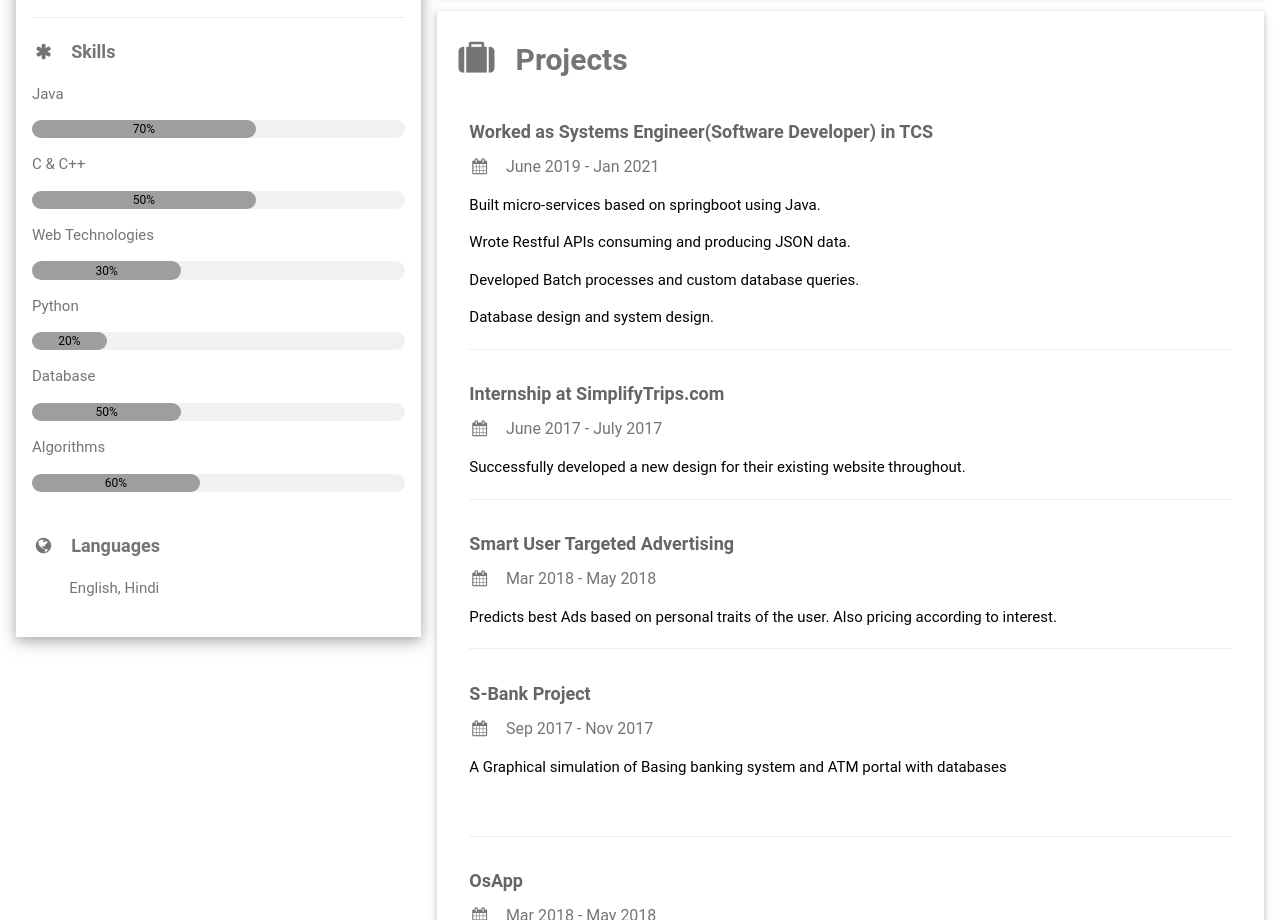
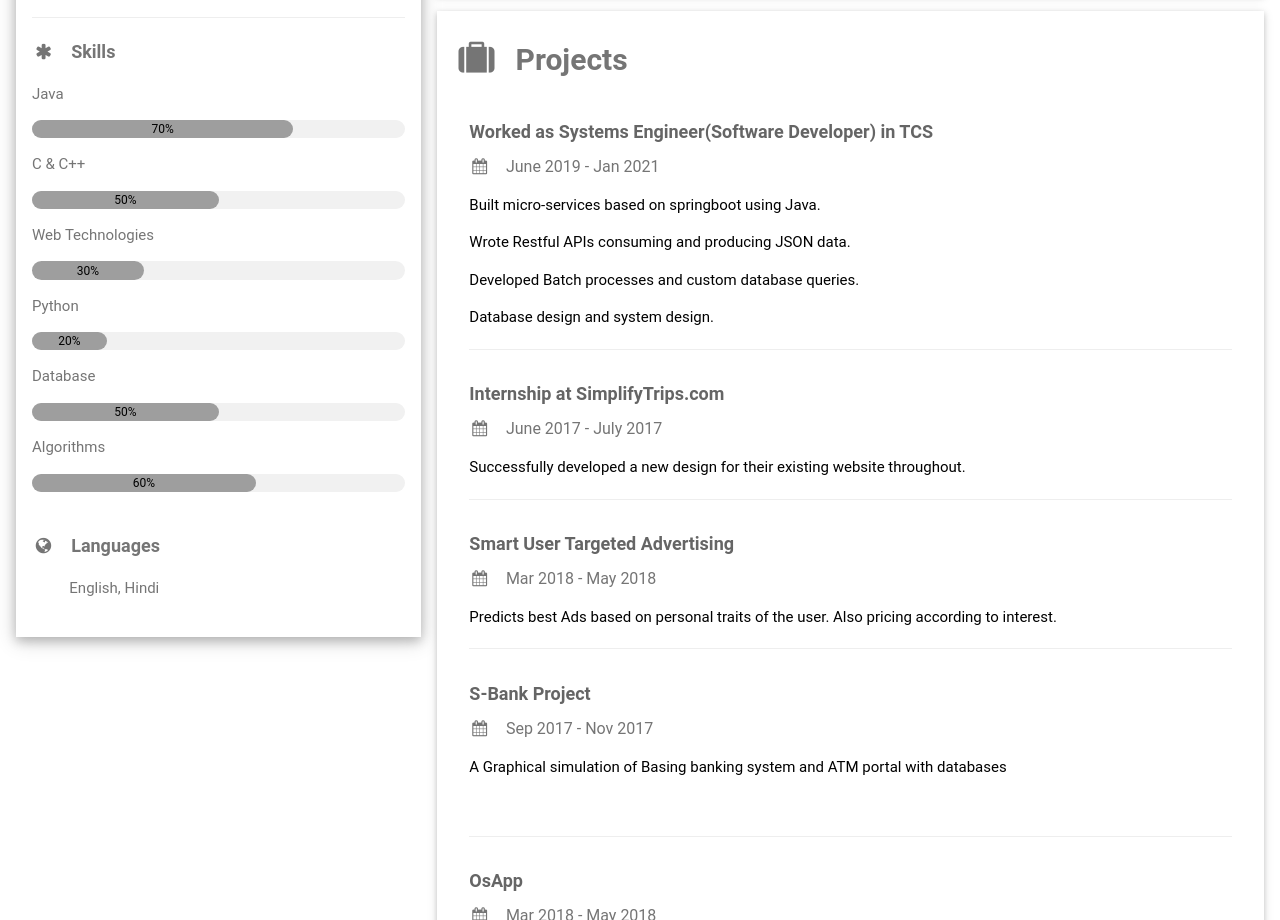
Before and after one commit to saransh808/saransh, a plain HTML site: page index.html in a window 1280 px wide. Shown: the part 793-1713 px from the top of the page. Drawn offline with Linux system fonts and the light colour scheme.

Commit message:
Fixed skills level number with bar level

```diff
--- a/index.html
+++ b/index.html
@@ -38,17 +38,17 @@ html,body,h1,h2,h3,h4,h5,h6 {font-family: "Roboto", sans-serif}
 
           <p>Java</p>
           <div class="w3-light-grey w3-round-xlarge w3-small">
-            <div class="w3-container w3-center w3-round-xlarge w3-grey" style="width:60%">70%</div>
+            <div class="w3-container w3-center w3-round-xlarge w3-grey" style="width:70%">70%</div>
           </div>
 
           <p>C & C++</p>
           <div class="w3-light-grey w3-round-xlarge w3-small">
-            <div class="w3-container w3-center w3-round-xlarge w3-grey" style="width:60%">50%</div>
+            <div class="w3-container w3-center w3-round-xlarge w3-grey" style="width:50%">50%</div>
           </div>
 
           <p>Web Technologies</p>
           <div class="w3-light-grey w3-round-xlarge w3-small">
-            <div class="w3-container w3-center w3-round-xlarge w3-grey" style="width:40%">30%</div>
+            <div class="w3-container w3-center w3-round-xlarge w3-grey" style="width:30%">30%</div>
           </div>
 
           <p>Python</p>
@@ -58,12 +58,12 @@ html,body,h1,h2,h3,h4,h5,h6 {font-family: "Roboto", sans-serif}
 
           <p>Database</p>
           <div class="w3-light-grey w3-round-xlarge w3-small">
-            <div class="w3-container w3-center w3-round-xlarge w3-grey" style="width:40%">50%</div>
+            <div class="w3-container w3-center w3-round-xlarge w3-grey" style="width:50%">50%</div>
           </div>
 
           <p>Algorithms</p>
           <div class="w3-light-grey w3-round-xlarge w3-small">
-            <div class="w3-container w3-center w3-round-xlarge w3-grey" style="width:45%">60%</div>
+            <div class="w3-container w3-center w3-round-xlarge w3-grey" style="width:60%">60%</div>
           </div>
 
           <br>
```
